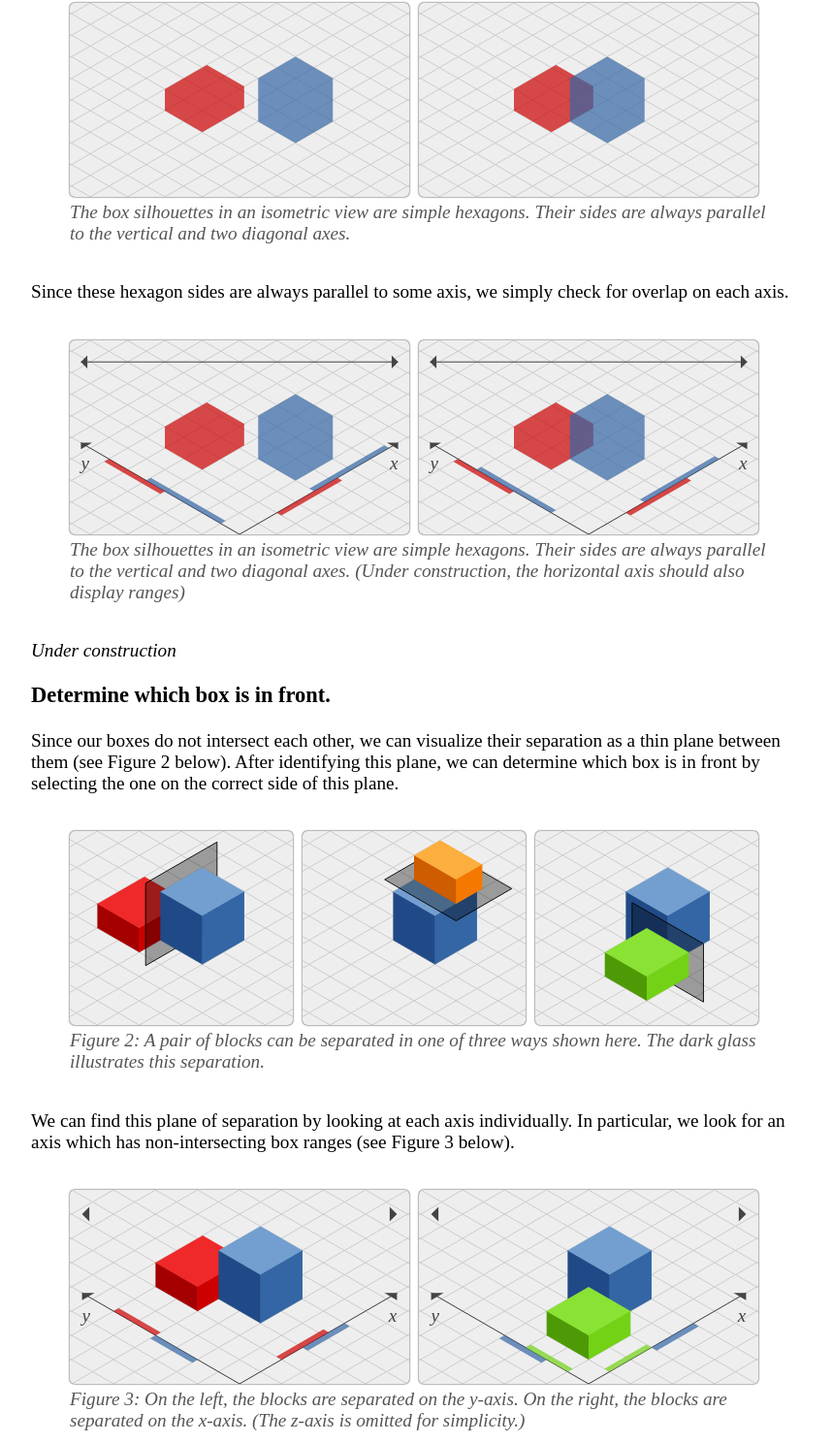
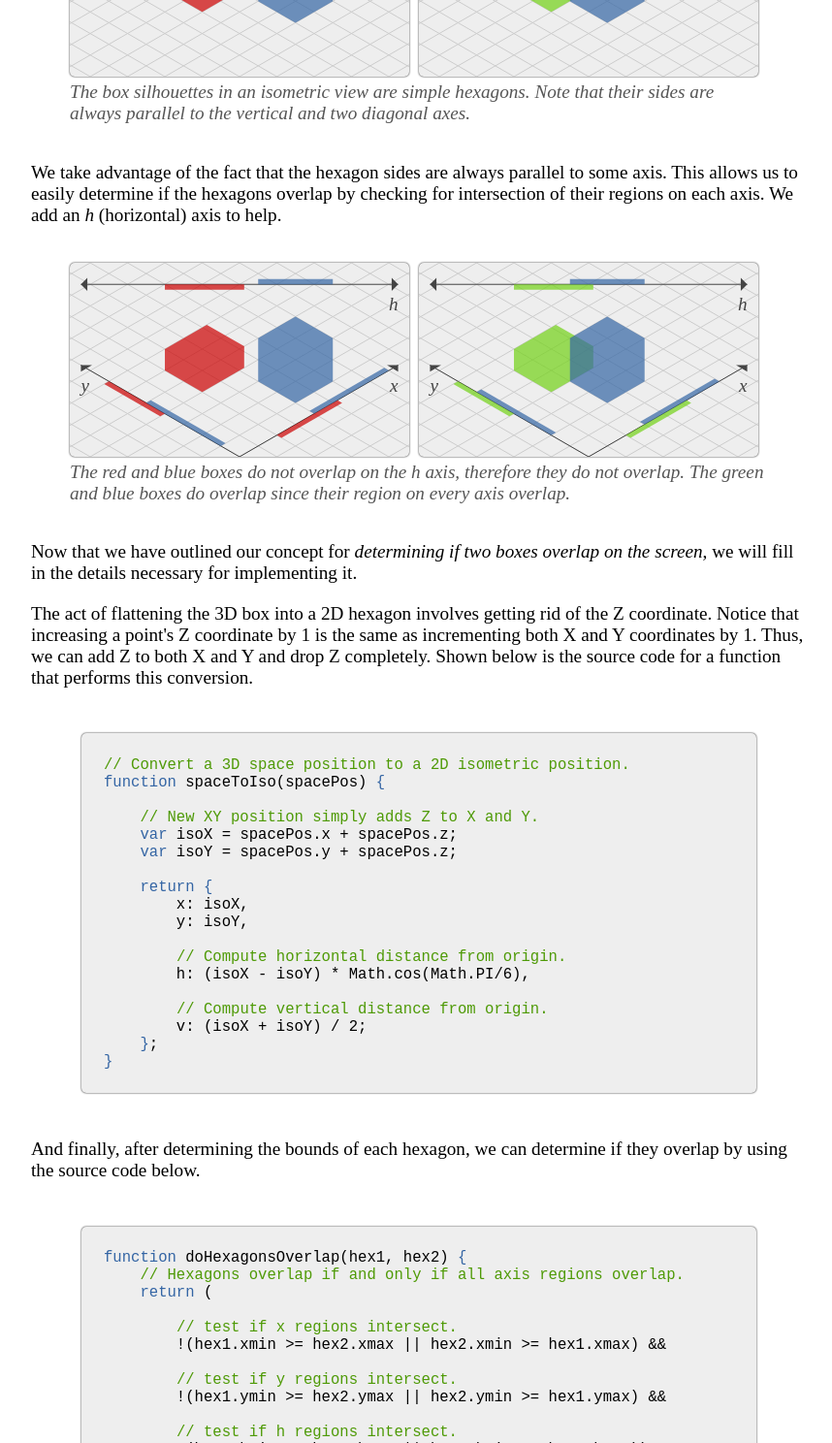
Before and after one commit to shaunlebron/IsometricBlocks, a plain HTML site: page index.htm in a window 1280 px wide. Shown: the part 1312-2800 px from the top of the page at 97% size, without its empty margins (208-1066 px from the left). Drawn offline with Linux system fonts and the light colour scheme.

Commit message:
completed first version of the screen overlap section

```diff
--- a/index.htm
+++ b/index.htm
@@ -77,11 +77,6 @@
 <a href="https://github.com/shaunew/IsometricBlocks"><img style="position: absolute; top: 0; right: 0; border: 0;" src="https://s3.amazonaws.com/github/ribbons/forkme_right_red_aa0000.png" alt="Fork me on GitHub"></a>
 
 
-<a style="text-decoration:none" href="http://www.reddit.com/r/gamedev/comments/18bg95/tutorial_how_to_render_isometric_blocks_correctly/c8dfx51">
-	<p class="alert">
-Slime0 at reddit identified two errors in this tutorial resulting from (1) possible overlap cycles and (2) incorrect deduction of order between two non-overlapping boxes.  This article will be updated when these issues are resolved.
-	</p></a>
-
 	<h1>Drawing isometric boxes in the correct order</h1>
 
 	<p>
@@ -128,7 +123,8 @@ intersect.
 
 	<p>
 First of all, if two boxes do not overlap on the screen, then we do not have to
-worry about which one is drawn first.  This is the first test we must perform.
+worry about which one is drawn first.  This is the first test we must perform,
+which we explore in this section.
 	</p>
 
 	<figure>
@@ -142,7 +138,7 @@ overlap on screen, not intersection in space.)
 			var rightBlock =   new IsoBlock.Block({x:4,y:1,z:0},{x:2,y:2,z:2}, IsoBlock.colors.blue);
 			var leftBlock =  new IsoBlock.Block({x:2,y:4,z:0},{x:2.25,y:2,z:1}, IsoBlock.colors.red);
 			var rightBlockOverlap =   new IsoBlock.Block({x:3,y:2,z:0},{x:2,y:2,z:2}, IsoBlock.colors.blue);
-			var leftBlockOverlap =  new IsoBlock.Block({x:2,y:4,z:0},{x:2.25,y:2,z:1}, IsoBlock.colors.red);
+			var leftBlockOverlap =  new IsoBlock.Block({x:2,y:4,z:0},{x:2.25,y:2,z:1}, IsoBlock.colors.green);
 			var scale = function(w,h) { return h/9;};
 			IsoBlock.makeFigure({ canvas:'figure-overlap1',
 				blocks: [ leftBlock, rightBlock ],
@@ -156,15 +152,15 @@ overlap on screen, not intersection in space.)
 	</figure>
 
 	<p>
-When we test for overlap, we are essentially flattening the 3D boxes into 2D
-hexagons. (We remove the shading in the figure below to emphasize this).
+The silhouettes of the 3D boxes become 2D hexagons in the isometric view, as seen below.  We use the
+outline of these silhouettes to test for overlap.
 	</p>
 
 	<figure>
 		<canvas id='figure-overlap3' width=350 height=200></canvas>
 		<canvas id='figure-overlap4' width=350 height=200></canvas>
 		<figcaption>
-The box silhouettes in an isometric view are simple hexagons.  Their sides
+The box silhouettes in an isometric view are simple hexagons.  Note that their sides
 are always parallel to the vertical and two diagonal axes.
 		</figcaption>
 		<script>
@@ -182,16 +178,18 @@ are always parallel to the vertical and two diagonal axes.
 	</figure>
 
 	<p>
-Since these hexagon sides are always parallel to some axis, we simply check for
-overlap on each axis.
+We take advantage of the fact that the hexagon sides are always parallel to
+some axis.  This allows us to easily determine if the hexagons overlap by
+checking for intersection of their regions on each axis.  We add an <em>h</em>
+(horizontal) axis to help.
 	</p>
 
 	<figure>
 		<canvas id='figure-overlap5' width=350 height=200></canvas>
 		<canvas id='figure-overlap6' width=350 height=200></canvas>
 		<figcaption>
-The box silhouettes in an isometric view are simple hexagons.  Their sides
-are always parallel to the vertical and two diagonal axes. (Under construction, the horizontal axis should also display ranges)
+The red and blue boxes do not overlap on the h axis, therefore they do not overlap.
+The green and blue boxes do overlap since their region on every axis overlap.
 		</figcaption>
 		<script>
 			IsoBlock.makeFigure({ canvas:'figure-overlap5',
@@ -210,13 +208,64 @@ are always parallel to the vertical and two diagonal axes. (Under construction,
 	</figure>
 
 	<p>
-<em>Under construction</em>
+Now that we have outlined our concept for <em>determining if two boxes overlap
+on the screen</em>, we will fill in the details necessary for implementing it.
+	</p>
+
+	<p>
+The act of flattening the 3D box into a 2D hexagon involves getting rid of the
+Z coordinate.  Notice that increasing a point's Z coordinate by 1 is the same
+as incrementing both X and Y coordinates by 1.  Thus, we can add Z to both X
+and Y and drop Z completely.  Shown below is the source code for a function
+that performs this conversion.
+	</p>
+
+<code class='block'><span class="Comment">// Convert a 3D space position to a 2D isometric position.</span>
+<span class="Identifier">function</span> spaceToIso(spacePos) <span class="Identifier">{</span>
+
+    <span class="Comment">// New XY position simply adds Z to X and Y.</span>
+    <span class="Identifier">var</span> isoX = spacePos.x + spacePos.z;
+    <span class="Identifier">var</span> isoY = spacePos.y + spacePos.z;
+
+    <span class="Statement">return</span> <span class="Identifier">{</span>
+        x: isoX,
+        y: isoY,
+
+        <span class="Comment">// Compute horizontal distance from origin.</span>
+        h: (isoX - isoY) * Math.cos(Math.PI/6),
+
+        <span class="Comment">// Compute vertical distance from origin.</span>
+        v: (isoX + isoY) / 2;
+    <span class="Identifier">}</span>;
+<span class="Identifier">}</span></code>
+
+	<p>
+And finally, after determining the bounds of each hexagon, we can determine if
+they overlap by using the source code below.
+	</p>
+
+<code class='block'><span class="Identifier">function</span> doHexagonsOverlap(hex1, hex2) <span class="Identifier">{</span>
+    <span class="Comment">// Hexagons overlap if and only if all axis regions overlap.</span>
+    <span class="Statement">return</span> (
+
+        <span class="Comment">// test if x regions intersect.</span>
+        !(hex1.xmin &gt;= hex2.xmax || hex2.xmin &gt;= hex1.xmax) &amp;&amp;
+
+        <span class="Comment">// test if y regions intersect.</span>
+        !(hex1.ymin &gt;= hex2.ymax || hex2.ymin &gt;= hex1.ymax) &amp;&amp;
+
+        <span class="Comment">// test if h regions intersect.</span>
+        !(hex1.hmin &gt;= hex2.hmax || hex2.hmin &gt;= hex1.hmax));
+<span class="Identifier">}</span></code>
+
+	<p>
+Now that we have determined if two boxes overlap on the screen, we can begin exploring how to determine which box is in front of the other.
 	</p>
 
 	<h3>Determine which box is in front.</h3>
 
 	<p>
-Since our boxes do not intersect each other, we can visualize their separation
+Recall that our boxes do not intersect each other. we can visualize their separation
 as a thin plane between them (see Figure 2 below).  After identifying this
 plane, we can determine which box is in front by selecting the one on the
 correct side of this plane.
@@ -352,11 +401,20 @@ cannot do this here.
 	<figure>
 		<canvas id='figure-cycle' width=650 height=200></canvas>
 		<figcaption>
-TODO: draw a cycle
+Here are three boxes intertwined in a way such that one is always behind
+another.  This prevents us from drawing a first box.
 		</figcaption>
 		<script>
 		</script>
 	</figure>
+
+	<p>
+The above figure is empty because I am still working out the details on how to
+draw such a cycle.  The common way to determine these cycles is to use <a
+href="">Tarjan's strongly connection components</a> algorithm.  After detecting them,
+one could either split a block to prevent a cycle, or to use a clipping region to prevent
+drawing over any blocks that are supposed to be in front of it.
+	</p>
 
 	<hr>
 	<h2>Appendix</h2>
@@ -365,8 +423,12 @@ TODO: draw a cycle
 	<h4>A formal description of the solution</h4>
 
 	<p>
-For those who are interested, the way in which we determined the drawing order
-of the boxes is known in graph theory as a <a
+For those who are interested, our method for determining if hexagons and boxes
+are overlapping is a result of the <a href="http://en.wikipedia.org/wiki/Hyperplane_separation_theorem">hyperplane separation theorem</a>.
+	</p>
+
+	<p>
+The way in which we determined the drawing order of the boxes is known in graph theory as a <a
 href="http://en.wikipedia.org/wiki/Topological_sorting">topological sort</a>,
 which is essentially a depth-first search of a directed graph.
 	</p>
--- a/src/camera.js
+++ b/src/camera.js
@@ -132,7 +132,7 @@ IsoBlock.Camera.prototype = {
 			ymin: verts.frontDown.y,
 			ymax: verts.backUp.y,
 			hmin: verts.leftDown.h,
-			hmin: verts.rightDown.h,
+			hmax: verts.rightDown.h,
 		};
 	},
 
--- a/src/main.js
+++ b/src/main.js
@@ -107,6 +107,7 @@ IsoBlock.makeFigure = function(options) {
 		ctx.fill();
 
 		// draw h-axis arrow
+		if (silhouette) {
 			ctx.beginPath();
 			painter.moveTo(ctx, hAxisStart);
 			painter.lineTo(ctx, {h:hAxisStart.h+arrowSize, v:hAxisV+arrowSize});
@@ -119,6 +120,7 @@ IsoBlock.makeFigure = function(options) {
 			painter.lineTo(ctx, {h:hAxisEnd.h-arrowSize, v:hAxisV-arrowSize});
 			ctx.closePath();
 			ctx.fill();
+		}
 
 		// draw axis labels
 		var p = painter.transform({x:axisLen-1, y:-1});
@@ -129,6 +131,11 @@ IsoBlock.makeFigure = function(options) {
 		p = painter.transform({x:-1, y:axisLen-1});
 		ctx.textAlign='left';
 		ctx.fillText("y",p.x,p.y);
+		if (silhouette) {
+			p = painter.transform({h:hAxisEnd.h, v:hAxisV-1});
+			ctx.textAlign='right';
+			ctx.fillText("h",p.x,p.y);
+		}
 
 		// draw axis ranges for each block
 		var i,len,bounds,color,rgb,minp,maxp;
@@ -159,8 +166,17 @@ IsoBlock.makeFigure = function(options) {
 				{x:0, y:bounds.ymax},
 				tcolor
 			);
+
+			if (silhouette) {
+				painter.fillQuad(ctx,
+					{h:bounds.hmin, v:hAxisV+s},
+					{h:bounds.hmax, v:hAxisV+s},
+					{h:bounds.hmax, v:hAxisV},
+					{h:bounds.hmin, v:hAxisV},
+					tcolor
+				);
 			}
-
+		}
 	}
 
 	// draw a pseudo-shaded isometric block.
--- a/src/painter.js
+++ b/src/painter.js
@@ -27,6 +27,7 @@ IsoBlock.Painter.prototype = {
 			return this.camera.isoToScreen(pos);
 		}
 		else {
+			console.log("x",pos.x,"y",pos.y,"z",pos.z,"h",pos.h,"v",pos.v);
 			throw "painter.transform: Unable to detect coordinate system of given vector";
 		}
 	},
```
Lines whose indentation alone changed are shown as unchanged.
